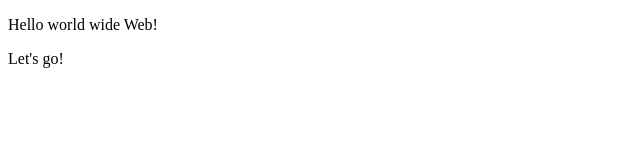
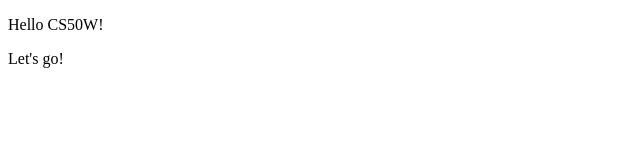
Before and after one commit to ChristopherLowther/CS50W, a plain HTML site: page lecture0/hello.html in a window 1280 px wide. Shown: the full height of the page, 0-640 px from the left. Drawn offline with Linux system fonts and the light colour scheme.

Commit message:
merge conflict dealt with

```diff
--- a/lecture0/hello.html
+++ b/lecture0/hello.html
@@ -4,7 +4,7 @@
 		<title>Hello CS50W</title>
 	</head>
 	<body>
-		<p>Hello world wide Web!</p>
+		<p>Hello CS50W!</p>
 		<p>Let's go!</p>
 	</body>
 </html>
```
